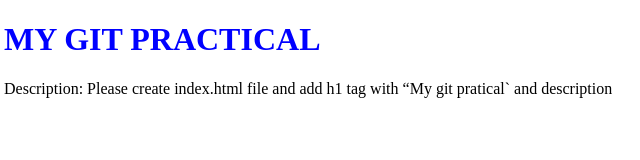
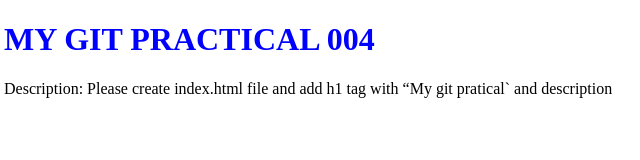
Before and after one commit to Jagritjoshi8/Test-git, a plain HTML site: page src/index.html/index.html in a window 1280 px wide. Shown: the full height of the page, 4-644 px from the left. Drawn offline with Linux system fonts and the light colour scheme; files that its build step writes are made by us from their sources.

Commit message:
updating index.html

```diff
--- a/src/index.html/index.html
+++ b/src/index.html/index.html
@@ -8,7 +8,7 @@
     <title>Document</title>
   </head>
   <body>
-    <h1>MY GIT PRACTICAL</h1>
+    <h1>MY GIT PRACTICAL 004</h1>
 
     <p>
       Description: Please create index.html file and add h1 tag with “My git
```
